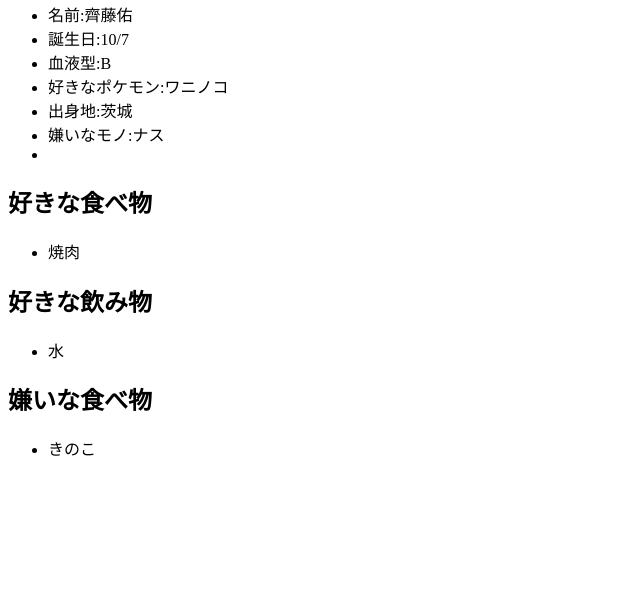
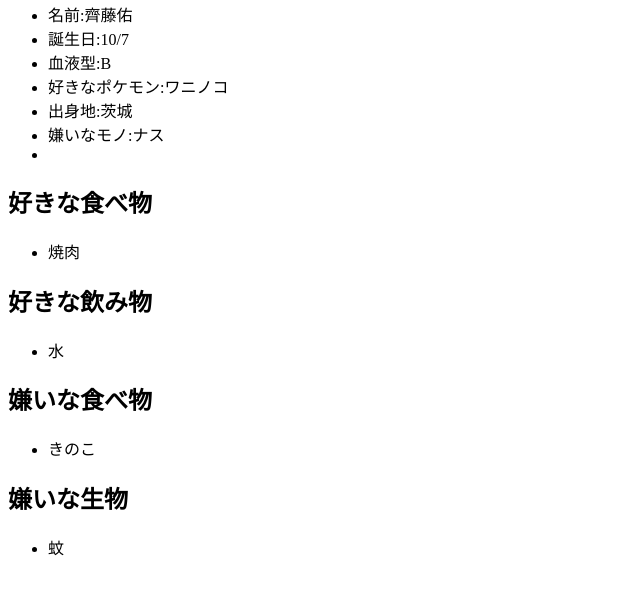
Before and after one commit to Yu100758/git-practice, a plain HTML site: page index.html in a window 1280 px wide. Shown: the part 87-680 px from the top of the page, without its empty margins (0-640 px from the left). Drawn offline with Linux system fonts and the light colour scheme.

Commit message:
嫌いな生物

```diff
--- a/index.html
+++ b/index.html
@@ -27,5 +27,9 @@
         <ul>
             <li>きのこ</li>
         </ul>
+        <h2>嫌いな生物</h2>
+        <ul>
+            <li>蚊</li>
+        </ul>
     </body>
 </html>
```
